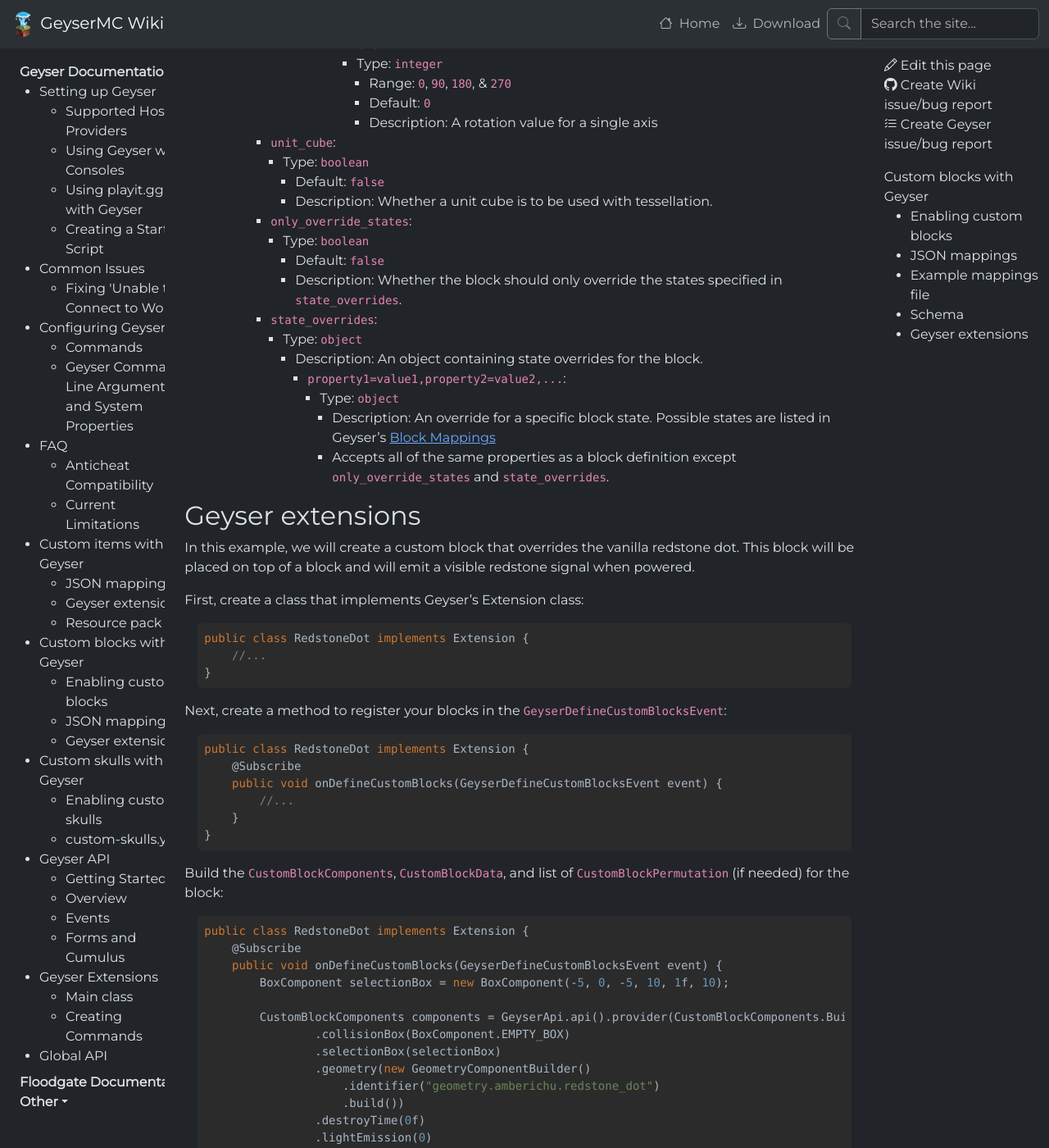
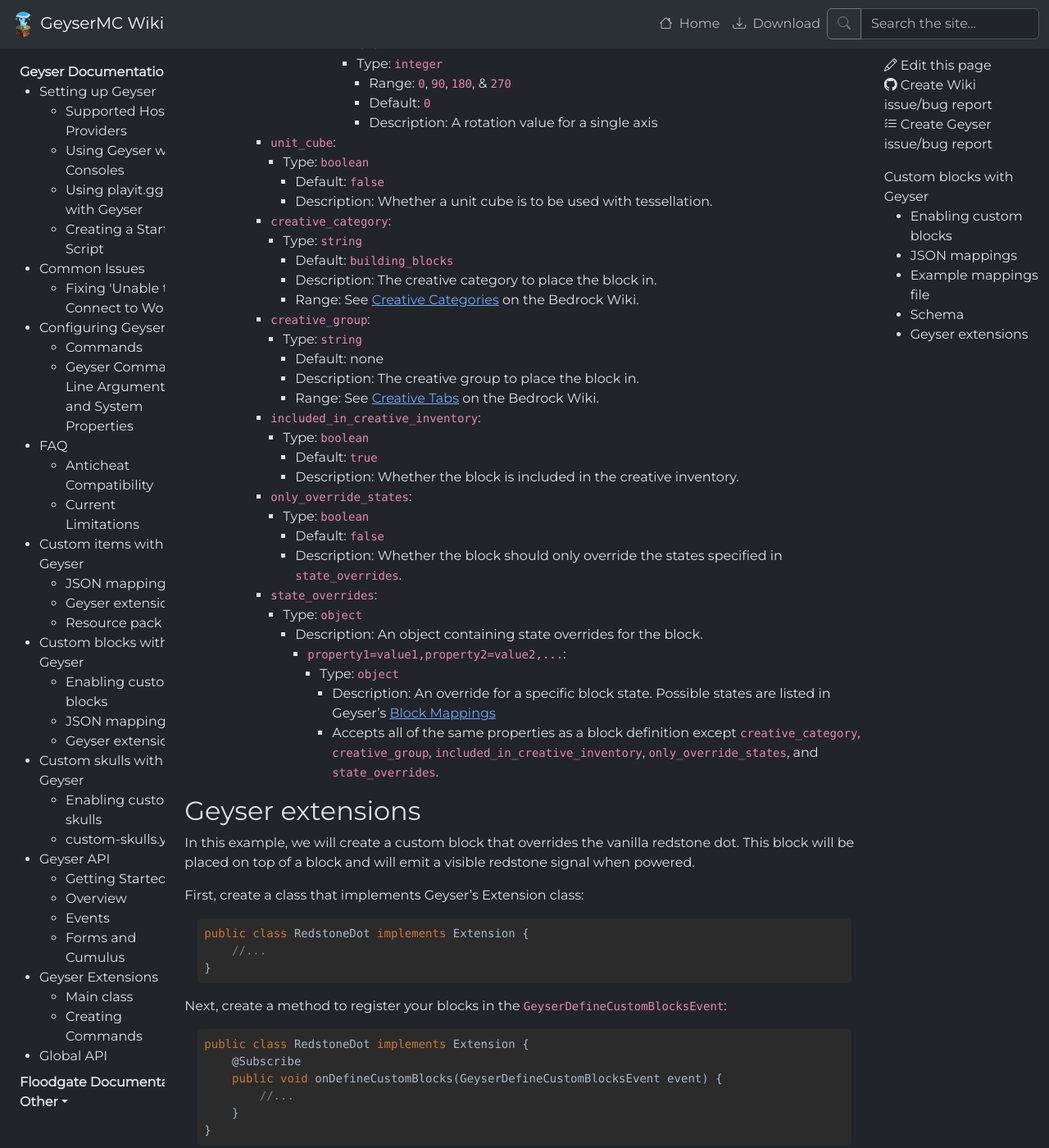
Before and after one commit to GeyserMC/GeyserWiki, a Jekyll site: the page built from _docs/geyser/custom-blocks.md, in a window 1280 px wide and 1400 px high, scrolled down 6809 px. Shown: the whole window at 82% size. Built offline with Jekyll 4.4.1, drawn with Linux system fonts in a browser that asks for light colours.

Commit message:
Add some missing fields
Signed-off-by: Joshua Castle <26531652+Kas-tle@users.noreply.github.com>

```diff
--- a/_docs/geyser/custom-blocks.md
+++ b/_docs/geyser/custom-blocks.md
@@ -291,6 +291,20 @@
                         - Type: `boolean`
                             - Default: `false`
                             - Description: Whether a unit cube is to be used with tessellation.
+                    - `creative_category`:
+                        - Type: `string`
+                            - Default: `building_blocks`
+                            - Description: The creative category to place the block in.
+                            - Range: See [Creative Categories](https://wiki.bedrock.dev/documentation/creative-categories.html#list-of-creative-categories) on the Bedrock Wiki.
+                    - `creative_group`:
+                        - Type: `string`
+                            - Default: none
+                            - Description: The creative group to place the block in.
+                            - Range: See [Creative Tabs](https://wiki.bedrock.dev/documentation/creative-categories.html#list-of-creative-tabs) on the Bedrock Wiki.
+                    - `included_in_creative_inventory`:
+                        - Type: `boolean`
+                            - Default: `true`
+                            - Description: Whether the block is included in the creative inventory.
                     - `only_override_states`:
                         - Type: `boolean`
                             - Default: `false`
@@ -301,7 +315,7 @@
                                 - `property1=value1,property2=value2,...`:
                                     - Type: `object`
                                         - Description: An override for a specific block state. Possible states are listed in Geyser's [Block Mappings](https://raw.githubusercontent.com/GeyserMC/mappings/master/blocks.json)
-                                        - Accepts all of the same properties as a block definition except `only_override_states` and `state_overrides`.
+                                        - Accepts all of the same properties as a block definition except `creative_category`, `creative_group`, `included_in_creative_inventory`, `only_override_states`, and `state_overrides`.
 
 </div>
 
```
